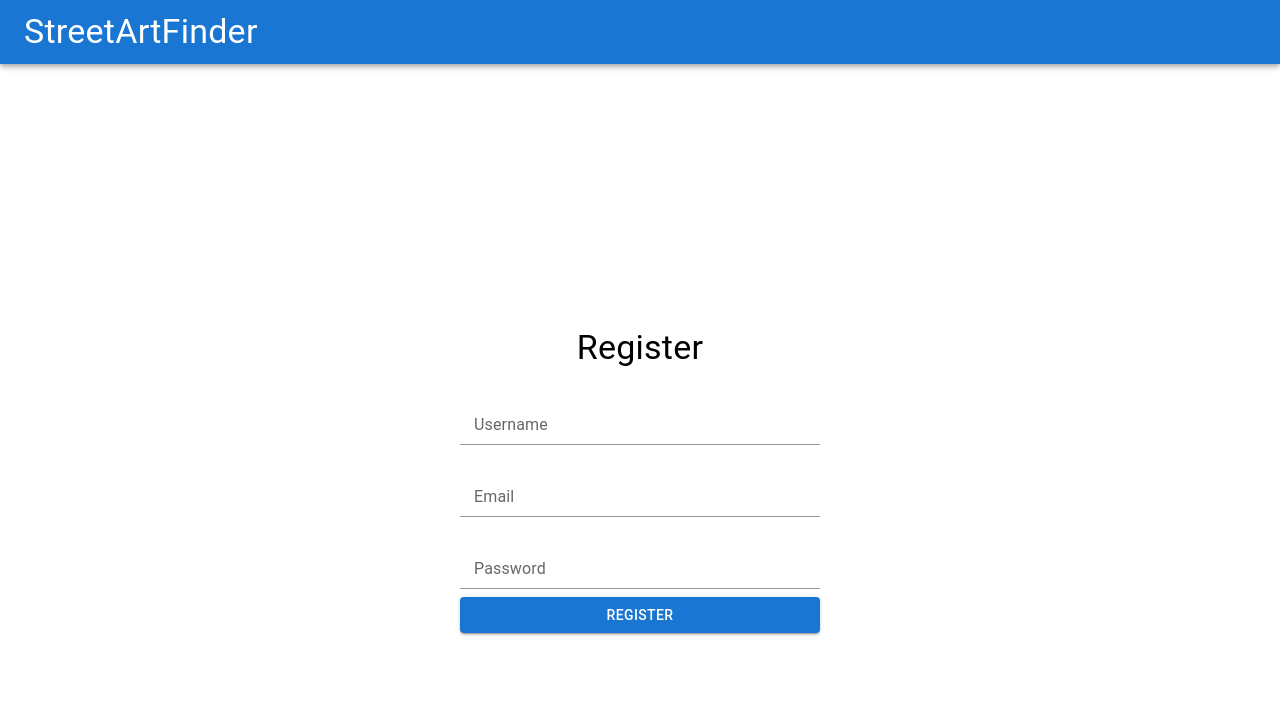
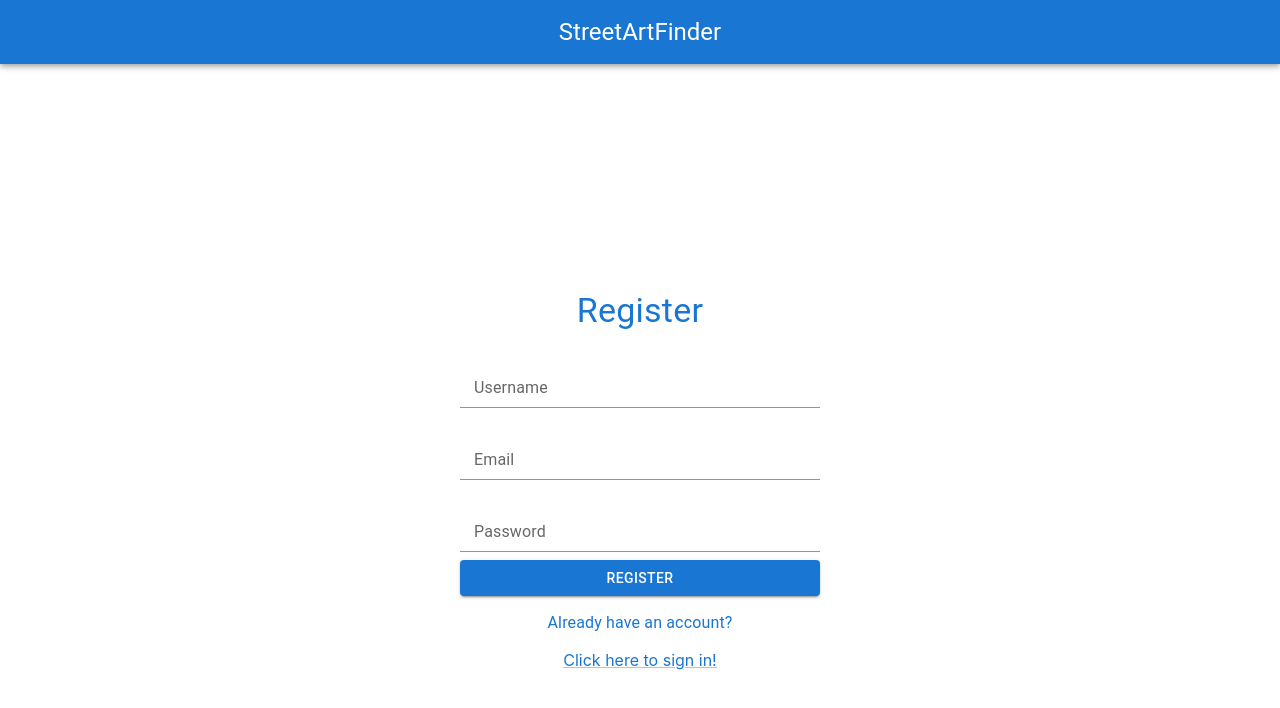
Before and after one commit to jandoniec/StreetArtFinder, a React (Create React App) app in the folder street-art-app/: page /StreetArtFinder/register in a window 1280 px wide. Shown: the top 708 px of the page. Built offline with nearby package versions, Linux system fonts and the light colour scheme.

Commit message:
small changes on registerpage and arts' page, appbar style

```diff
--- a/street-art-app/package.json
+++ b/street-art-app/package.json
@@ -5,6 +5,7 @@
   "dependencies": {
     "@emotion/react": "^11.14.0",
     "@emotion/styled": "^11.14.0",
+    "@mui/icons-material": "^7.0.2",
     "@mui/material": "^7.0.1",
     "@react-oauth/google": "^0.12.1",
     "@testing-library/dom": "^10.4.0",
@@ -29,7 +30,6 @@
     "eject": "react-scripts eject",
     "predeploy": "npm run build",
     "deploy": "gh-pages -d build"
-
   },
   "eslintConfig": {
     "extends": [
--- a/street-art-app/src/components/AppBar.jsx
+++ b/street-art-app/src/components/AppBar.jsx
@@ -1,6 +1,10 @@
-import { AppBar,Toolbar, Button,  Typography } from '@mui/material';
+import AppBar from '@mui/material/AppBar';
+import Toolbar from '@mui/material/Toolbar';
+import Typography from '@mui/material/Typography';
+import IconButton from '@mui/material/IconButton';
+
 import React from 'react';
-
+import LogoutIcon from '@mui/icons-material/Logout';
 import { useNavigate } from 'react-router-dom';
 
 const AppBarComponent=()=>{
@@ -14,10 +18,15 @@ const AppBarComponent=()=>{
         <AppBar position="static">
           <Toolbar>
 
-            <Typography variant="h4" component="div" sx={{ flexGrow: 1 }}>
+            <Typography variant="h5" component="div" sx={{ flexGrow: 1 }}>
               StreetArtFinder
             </Typography>
-            <Button onClick={handleLogout} sx={{fontSize:25}} color="inherit">Logout</Button>
+
+            <IconButton color="inherit" onClick={handleLogout}>
+            <LogoutIcon />
+          </IconButton>
+
+            {/* <Button onClick={handleLogout} sx={{fontSize:25}} color="inherit">Logout</Button> */}
           </Toolbar>
         </AppBar>
     )
--- a/street-art-app/src/components/Arts.jsx
+++ b/street-art-app/src/components/Arts.jsx
@@ -96,9 +96,13 @@ const Arts = () => {
 
   return (
     <div>
-      <AppBarComponent/>
+      <AppBarComponent />
       <Box sx={{ p: 4, display: 'flex', flexDirection: 'column', alignItems: 'center' }}>
-        <Typography variant="h3"  color='primary' paddingBottom='20px'>
+        {filterArtsByTags().length === 0 ? (
+          <Typography color="primary" variant="h3">No arts found.</Typography>
+        ) : (
+          <>
+            <Typography variant="h3" color="primary" paddingBottom="20px">
               All Street Arts
             </Typography>
 
@@ -109,7 +113,9 @@ const Arts = () => {
                   multiple
                   value={selectedTags}
                   onChange={handleTagChange}
-              renderValue={(selected) => selected.map(id => availableTags.find(tag => tag.id === id)?.name).join(', ')}
+                  renderValue={(selected) =>
+                    selected.map(id => availableTags.find(tag => tag.id === id)?.name).join(', ')
+                  }
                   label="Tags"
                 >
                   {availableTags.map((tag) => (
@@ -122,9 +128,6 @@ const Arts = () => {
               </FormControl>
             </Box>
 
-        {filterArtsByTags().length === 0 ? (
-          <Typography color ='primary' variant="h3">No arts found.</Typography>
-        ) : (
             <Box sx={{
               display: 'grid',
               gridTemplateColumns: 'repeat(auto-fill, minmax(400px, 1fr))',
@@ -160,9 +163,9 @@ const Arts = () => {
                     />
                   )}
                   <CardContent sx={{ padding: '16px' }}>
-                  <Typography variant="h6">{art.title}</Typography>
+                    <Typography variant="h6" color='primary'>{art.title}</Typography>
                     {art.userId && users[art.userId] ? (
-                    <Typography variant="body2" color="textSecondary">
+                      <Typography variant="body2" color="primary">
                         Added by: {users[art.userId]}
                       </Typography>
                     ) : (
@@ -174,6 +177,7 @@ const Arts = () => {
                 </Card>
               ))}
             </Box>
+          </>
         )}
 
         <Button
@@ -189,6 +193,7 @@ const Arts = () => {
   );
 
 
+
 };
 
 export default Arts;
--- a/street-art-app/src/components/LoginPage.jsx
+++ b/street-art-app/src/components/LoginPage.jsx
@@ -17,12 +17,11 @@ const LoginPage = () => {
       const user = userCredential.user;
       console.log(user)
 
-      // Fetch user data from Firestore
       const userDoc = await getDoc(doc(firestore, 'users', user.uid));
       if (userDoc.exists()) {
         navigate('/userpage');
       } else {
-        console.log('No such document!'); // Debugging line
+        console.log('No such document!');
       }
 
       alert('Login successful!');
@@ -39,14 +38,12 @@ const LoginPage = () => {
     signInWithPopup(auth, provider).then(async (result) => {
       const user = result.user;
 
-      // Store user data in Firestore
       await setDoc(doc(firestore, "users", user.uid), {
         name: user.displayName,
         email: user.email,
         uid: user.uid
       });
 
-      // Redirect to home page with user's name
       navigate('/');
     }).catch((error) => {
       console.error("Error during Google login:", error);
@@ -61,7 +58,7 @@ const LoginPage = () => {
     <div>
       <AppBar position="static">
         <Toolbar sx={{ display: 'flex', justifyContent: 'center', width: '100%' }}>
-          <Typography variant="h4" component="div" sx={{ textAlign: 'center', flexGrow: 1 }}>
+          <Typography variant="h5" component="div" sx={{ textAlign: 'center', flexGrow: 1 }}>
             StreetArtFinder
           </Typography>
         </Toolbar>
@@ -77,7 +74,7 @@ const LoginPage = () => {
         padding: 2
       }}
     >
-      <Typography variant="h4" component="p" gutterBottom>
+      <Typography variant="h4" component="p" color='primary' gutterBottom>
         Login
       </Typography>
       <form onSubmit={handleLogin} style={{ width: '100%', maxWidth: 360, marginBottom: 16 }}>
--- a/street-art-app/src/components/RegisterPage.jsx
+++ b/street-art-app/src/components/RegisterPage.jsx
@@ -4,7 +4,7 @@ import { auth, firestore } from '../firebase';
 import { createUserWithEmailAndPassword } from 'firebase/auth';
 import { doc, setDoc } from 'firebase/firestore';
 import { useNavigate } from 'react-router-dom';
-
+import {Link} from '@mui/material';
 const RegisterPage = () => {
   const [email, setEmail] = useState('');
   const [password, setPassword] = useState('');
@@ -34,7 +34,7 @@ const RegisterPage = () => {
       <AppBar position="static">
         <Toolbar>
 
-            <Typography variant="h4" component="div" sx={{ flexGrow: 1 }}>
+            <Typography variant="h5" component="div" sx={{ textAlign: 'center', flexGrow: 1 }}>
               StreetArtFinder
             </Typography>
             </Toolbar>
@@ -51,7 +51,7 @@ const RegisterPage = () => {
         padding: 2
       }}
     >
-      <Typography variant="h4" component="p" gutterBottom>
+      <Typography variant="h4" component="p" color='primary' gutterBottom>
         Register
       </Typography>
       <form onSubmit={handleRegister} style={{ width: '100%', maxWidth: 360 }}>
@@ -70,6 +70,8 @@ const RegisterPage = () => {
         <Button variant="contained" color="primary" type="submit" fullWidth>
           Register
         </Button>
+        <Typography color='primary' sx={{textAlign:'center',paddingTop:'15px'}}>Already have an account?</Typography>
+        <Link href='/StreetArtFinder' sx={{display: 'flex', paddingTop:'15px',justifyContent: 'center'}}>Click here to sign in!</Link>
       </form>
     </Box>
     </div>
```
Also changed, not shown: 1 other file (tests, documents, lock files or other folders). Lines whose indentation alone changed are shown as unchanged.
